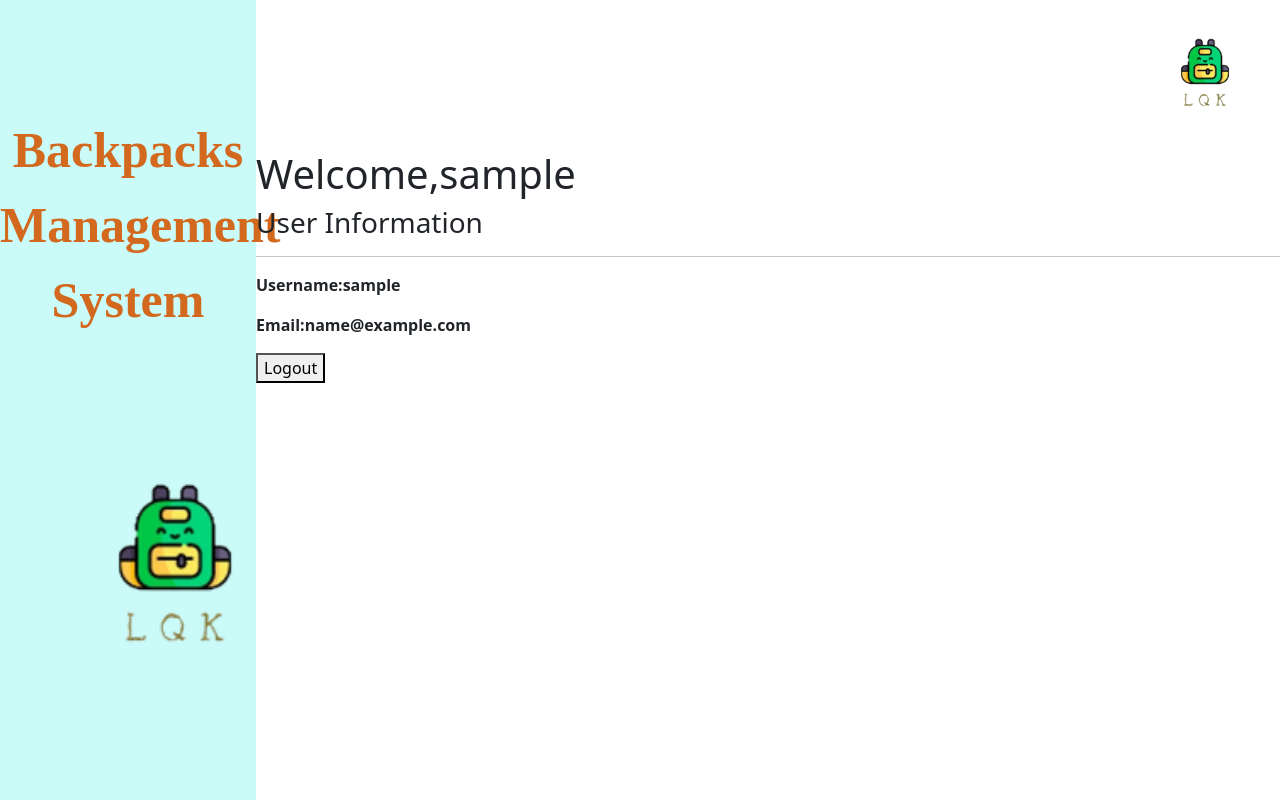
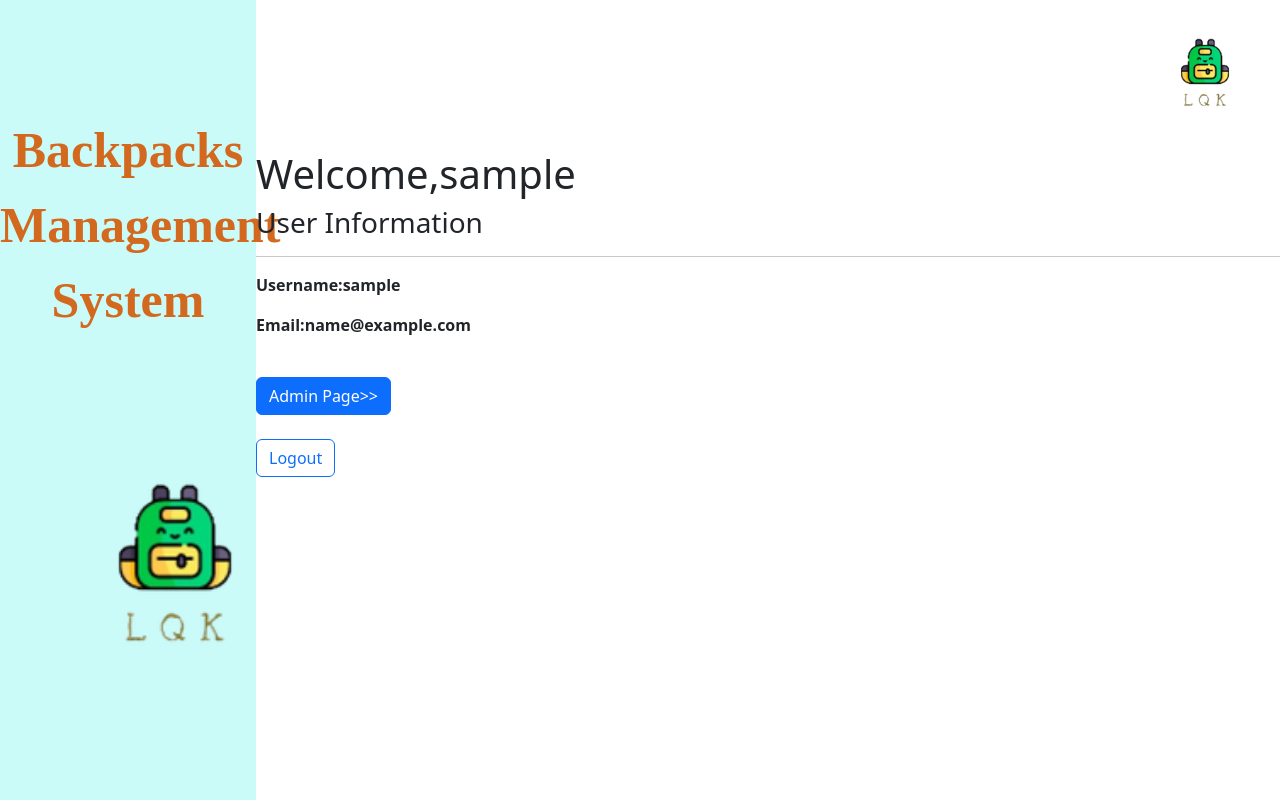
Before and after one commit to Quanluoi3504/BPMS, a PHP site: page /account.php in a window 1280 px wide. Run offline with PHP 8.4, Linux system fonts and the light colour scheme; the visitor is signed in with stand-in values (Sample User, id 1); a stand-in replaces the project's code that opens the database connection.

Commit message:
add admin page button navigation

```diff
--- a/account.php
+++ b/account.php
@@ -15,17 +15,16 @@ if ($_SESSION['username'] == '') {
             <hr>
             <p><strong>Username:<?php echo $_SESSION['username'];?></strong> </p>
             <p><strong>Email:<?php echo $_SESSION['email'];?></strong> </p>
-
         </div>
+        <br>
+        <form action="adm/dashboard.php" method="get">
+            <button type="submit" class="btn btn-primary">Admin Page>> </button>
+        </form>
+        <br>
         <form id="logoutForm" method="get" action="account.php">
-            <button type="submit" name="logout">Logout</button>
+            <button type="submit" name='logout' class="btn btn-outline-primary">Logout</button>
         </form>
     </div>
-
-
-
-
-
 <?php
 }
 if (isset($_GET['logout'])) {
```
